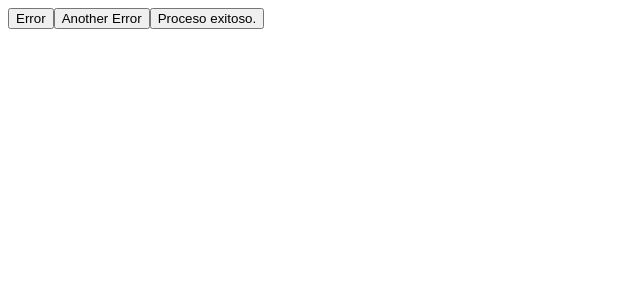
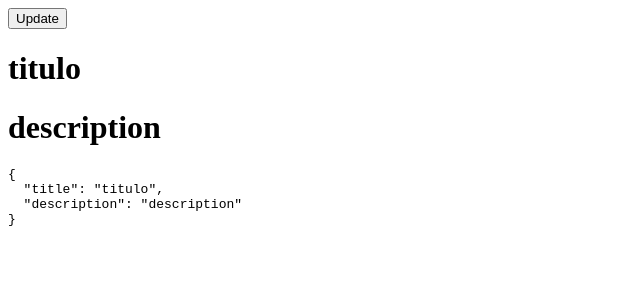
Before and after one commit to ElideZavala/React-usestate, a React (Create React App) app: page / in a window 1280 px wide. Shown: the top 300 px of the page, without its empty margins (0-640 px from the left). Built offline with nearby package versions, Linux system fonts and the light colour scheme.

Commit message:
ProductApp --trabajar con objetos en React

```diff
--- a/src/App.js
+++ b/src/App.js
@@ -1,13 +1,15 @@
 import ConditionalApp from "./ConditionalApp";
 import CounterApp from "./CounterApp";
 import ErrorApp from "./ErrorApp";
+import ProductApp from "./ProductApp";
 
 function App() {
   return (
     <div>
         {/* <CounterApp/>  */}
         {/* <ConditionalApp/> */}
-        <ErrorApp/>
+        {/* <ErrorApp/> */}
+        <ProductApp/>
       </div>
   )
 }
--- a/src/ProductApp.js
+++ b/src/ProductApp.js
@@ -1,11 +1,32 @@
-import React from 'react'
+import React, { useState } from 'react'
+
+const initialProduct = {
+	title: "titulo",
+	description: "description",
+}
 
 const ProductApp = () => {
-  return (
-	 <div>
-		 <h1>ProductApp</h1>
-	 </div>
-  )
+	const [product, setProduct] = useState(initialProduct);
+
+	const updateProduct = (property, value) => {
+		setProduct({
+			...product,
+			// para que sea variable lo ponemos entre corchetes.
+			[property]: value
+		});
+	}
+
+	return (
+		<div>
+			<button onClick={() => updateProduct("description", "Nuevo descripcion")}>
+				Update
+			</button>
+			<h1>{product.title}</h1>
+			<h1>{product.description}</h1>
+
+			<pre>{JSON.stringify(product, null, 2)}</pre>
+		</div>
+	)
 }
 
 export default ProductApp
```
